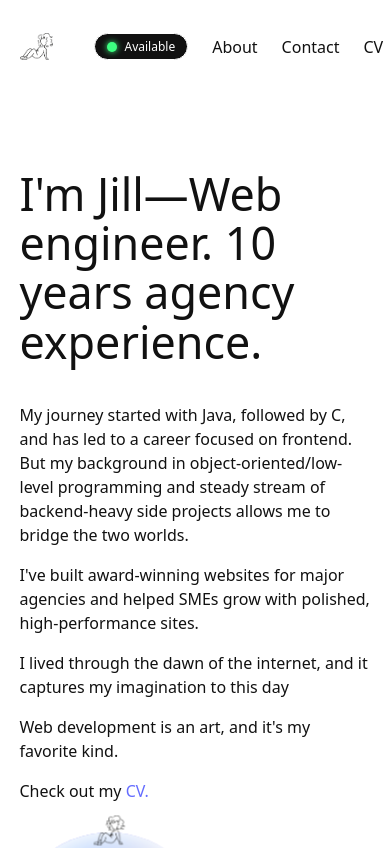
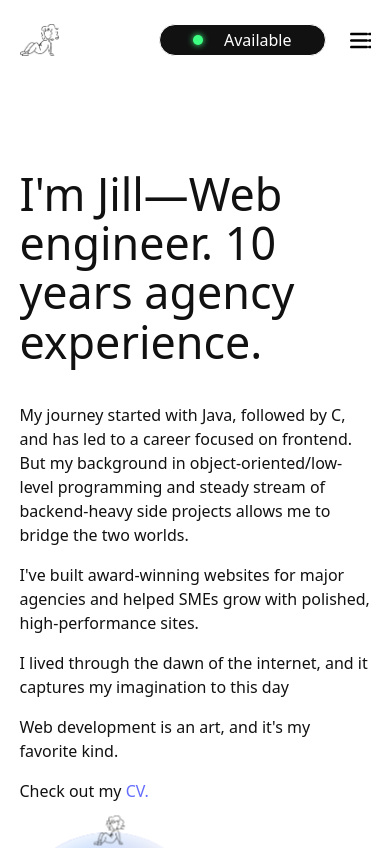
Before and after one commit to jillii/portfolio, a React (Vite) app: page /about in a window 390 px wide. Shown: the top 848 px of the page. Built offline with nearby package versions, Linux system fonts and the light colour scheme.

Commit message:
Add mobile menu.

```diff
--- a/src/assets/Nav.css
+++ b/src/assets/Nav.css
@@ -16,6 +16,32 @@ nav ul {
 nav ul li a {
     color: #111;
     vertical-align: middle;
+}
+
+nav .mobile-menu, nav .mobile-menu .drawer {
+    display: inherit;
+    gap: inherit
+}
+
+nav .mobile-trigger {
+    display: none;
+    appearance: none;
+    align-self: center;
+    padding: 0;
+    background-color: transparent;
+    border: none;
+    border-radius: 0;
+    outline: none;
+    mask-image: url(/assets/bars-solid.svg);
+    background-color: currentColor;
+    mask-size: contain;
+    height: 21px;
+    width: 21px;
+    transition: background-color .25s;
+}
+
+nav .mobile-trigger.active {
+    background-color: #646cff;
 }
 
 nav a:focus {
@@ -51,11 +77,8 @@ nav ul li:hover a[href='/']:before {
 .status .copied-message {
     position: absolute;
     margin: 0;
-    top: 50%;
-    right: 21px;
     font-size: 14px;
-    transform: translateY(-50%);
-    animation: fade .2s forwards linear;
+    color: #111;
 }
 
 .status-text {
@@ -104,6 +127,74 @@ nav ul li:hover a[href='/']:before {
     opacity: 1;
 }
 
+@media (max-width: 768px) {
+    .status {
+        padding: 4px 33px;
+    }
+    .status-text:after {
+        content: attr(data-mobile);
+    }
+    .status .hover-text {
+        gap: 8px;
+        padding: 8px;
+        font-size: 13px;
+        letter-spacing: 0;
+    }
+    .status .hover-text img {
+        width: 12px;
+    }
+    .status .copied-message {
+        top: unset;
+        bottom: 100%;
+        transform: unset;
+    }
+}
+
+@media (max-width: 560px) {
+    nav {
+        background-color: #fff;
+    }
+    nav ul {
+        padding: 24px 0;
+    }
+    nav .mobile-trigger {
+        display: inline-block;
+    }
+    nav .mobile-menu {
+        position: absolute;
+        width: 100%;
+        top: 100%;
+        left: 0;
+        background-color: #fff;
+        overflow: hidden;
+    }
+
+    nav .mobile-menu .drawer {
+        flex-direction: column;
+        gap: 0;
+        width: 100%;
+        margin-top: -100%;
+        z-index: -1;
+        transition: margin-top .25s linear;
+    }
+
+    nav .mobile-trigger.active + .mobile-menu .drawer {
+        margin-top: 0;
+        z-index: 1;
+    }
+
+    nav .mobile-menu li {
+        border-bottom: 1px solid;
+    }
+
+    nav .mobile-menu li a {
+        display: block;
+        width: 100%;
+        padding: 12px 21px;
+        box-sizing: border-box;
+    }
+}
+
 @media (prefers-color-scheme: dark) {
     .status {
         border-color: #fff;
@@ -114,23 +205,19 @@ nav ul li:hover a[href='/']:before {
     nav ul li a[href='/']:before {
         filter: invert(1);
     }
-}
 
-@media (max-width: 768px) {
-    .status-text:after {
-        content: attr(data-mobile);
+    .status .copied-message {
+        color: #fff;
+    }
+
+    @media (max-width: 560px) {
+        nav,
+        nav .mobile-menu {
+            background-color: #111;
+        }
     }
 }
 
-@media (max-width: 480px) {
-    .status {
-        padding: 4px 12px;
-        font-size: 12px;
-    }
-    .status-text:before {
-        margin-right: 8px;
-    }
-}
 
 @keyframes flashing {
     from {
@@ -141,11 +228,13 @@ nav ul li:hover a[href='/']:before {
     }
 }
 
-@keyframes fade {
+@keyframes fadeUp {
     from {
-        opacity: 0;
+        bottom: 100%;
     }
+
     to {
-        opacity: 1;
+        bottom: calc(100% + 25px);
     }
+
 }
--- a/src/components/Nav.jsx
+++ b/src/components/Nav.jsx
@@ -1,18 +1,39 @@
 import '../assets/Nav.css'
 import { Link } from 'react-router-dom'
 import { HashLink as Anchor } from 'react-router-hash-link'
+import { useState } from 'react'
 import Status from './Status'
 
 export default function () {
+  const trigger = document.getElementById('trigger')
+  const [isActive, setIsActive] = useState(false)
+
+  const removeActive = () => {
+    setIsActive('')
+  }
+
+  const toggleActive = () => {
+    if (isActive) {
+      setIsActive(false)
+    } else {
+      setIsActive(true)
+    }
+  }
+
   return (
     <nav>
       <div className='site-container'>
         <ul>
-              <li><Link to="/"></Link></li>
+          <li><Link onClick={removeActive} to="/"></Link></li>
           <Status />
-              <li><Link to="/about/">About</Link></li>
-              <li><Anchor to="#contact">Contact</Anchor></li>
-              <li><a href='https://jillii.github.io/resume/' target='_blank'>CV</a></li>
+          <button id="trigger" className={`mobile-trigger${isActive ? ' active' : ''}`} onClick={toggleActive}></button>
+          <span className='mobile-menu'>
+            <div className='drawer'>
+              <li><Link onClick={removeActive} to="/about/">About</Link></li>
+              <li><Anchor onClick={removeActive} to="#contact">Contact</Anchor></li>
+              <li><a onClick={removeActive} href='https://jillii.github.io/resume/' target='_blank'>CV</a></li>
+            </div>
+          </span>
         </ul>
       </div>
     </nav>
--- a/src/components/Status.jsx
+++ b/src/components/Status.jsx
@@ -6,14 +6,16 @@ export default function Status () {
     const hover = "hello@jill.digital"
     const [copiedMsg, setCopiedMsg] = useState('')
 
-    const addToClipboard = (e) => {
+    const addToClipboard = () => {
         navigator.clipboard.writeText('hello@jill.digital')
         setCopiedMsg('copied!')
+        document.getElementById('copiedMsg').style.animation = 'fadeUp 1s linear forwards'
     }
 
     useEffect(() => {
         const timer = setTimeout(() => {
-            setCopiedMsg('');
+            document.getElementById('copiedMsg').style.animation = ''
+            setCopiedMsg('')
         }, 500);
         return () => clearTimeout(timer)
     }, [copiedMsg])
--- a/src/index.css
+++ b/src/index.css
@@ -72,7 +72,13 @@ button:focus-visible {
   }
 }
 
-@media (max-width: 480px) {
+@media (max-width: 900px) {
+  body {
+    font-size: 18px;
+  }
+}
+
+@media (max-width: 560px) {
   body {
     font-size: 16px;
   }
--- a/src/pages/About.jsx
+++ b/src/pages/About.jsx
@@ -7,8 +7,8 @@ function About() {
       <section>
         <div className="site-container">
           <div className='flexbox about'>
-            <div class="copy-area">{ABOUT.bio.map((paragraph, index) => {
-              {return index === 0 ? <h1 className='headline'>{paragraph}</h1> : <p>{paragraph}</p>}
+            <div className="copy-area">{ABOUT.bio.map((paragraph, index) => {
+              {return index === 0 ? <h1 key={index} className='headline'>{paragraph}</h1> : <p key={index}>{paragraph}</p>}
             })}
             <p>Check out my <a href='https://jillii.github.io/resume/' target='_blank'>CV.</a></p>
             </div>
--- a/src/pages/Project.jsx
+++ b/src/pages/Project.jsx
@@ -12,7 +12,7 @@ export default function Project (props) {
             <div className="site-container">
                 <h1 className="project-title">{title}</h1>
                 {tech && <ul className="tech">{tech.map((item, index) => <li className="tech-pill" key={index}>{item}</li>)}</ul>}
-                {body && <div class="project-body"><ReactMarkdown children={body} rehypePlugins={[rehypeRaw]} /></div>}
+                {body && <div className="project-body"><ReactMarkdown children={body} rehypePlugins={[rehypeRaw]} /></div>}
             </div>
         </section>
     )
```
Also changed, not shown: public/assets/bars-solid.svg (added). Lines whose indentation alone changed are shown as unchanged.
